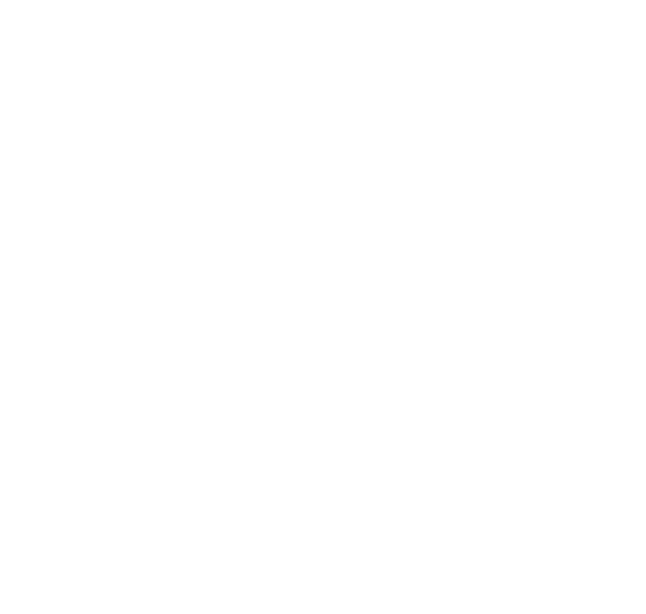
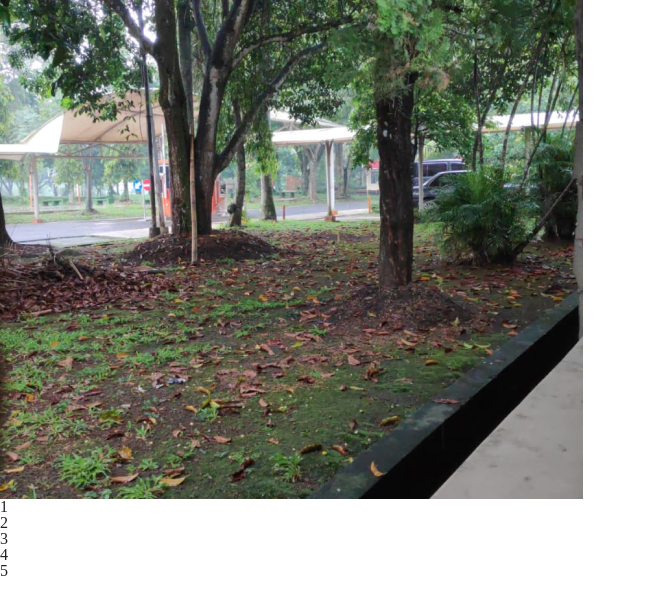
Before and after one commit to holus-bolus/insitute-technology, a website built with webpack: page src/index.html in a window 1280 px wide. Shown: the whole page, without its empty margins (0-646 px from the left). Built offline with nearby package versions, Linux system fonts and the light colour scheme.

Commit message:
Added an image

```diff
--- a/src/index.html
+++ b/src/index.html
@@ -8,6 +8,13 @@
     <title></title>
 </head>
 <body>
-
+<img src="../src/images/WhatsApp%20Image%202022-07-01%20at%2014.43%201.png" alt="An image">
+<ul>
+    <li>1</li>
+    <li>2</li>
+    <li>3</li>
+    <li>4</li>
+    <li>5</li>
+</ul>
 </body>
 </html>
--- a/src/styles/index.scss
+++ b/src/styles/index.scss
@@ -1,2 +1,3 @@
-@import "reset";
-@import "general";
+
+@use 'reset';
+@use 'general';
```
Also changed, not shown: build/001278db5994b26bb0c3.png (added), build/index.html, src/images/WhatsApp Image 2022-07-01 at 14.43 1.png (added), src/styles/reset.css (renamed from src/styles/reset.scss), 5 other files.
